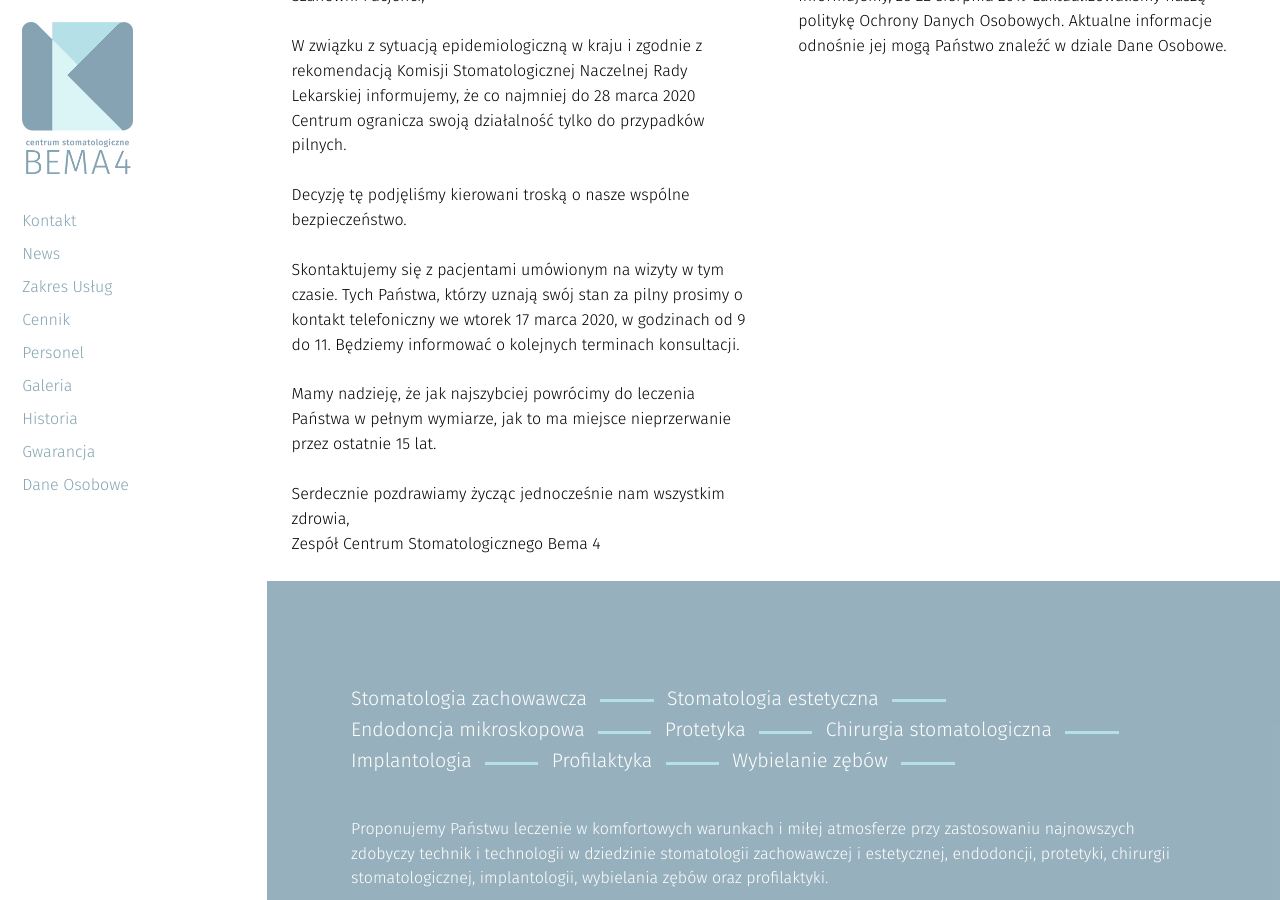
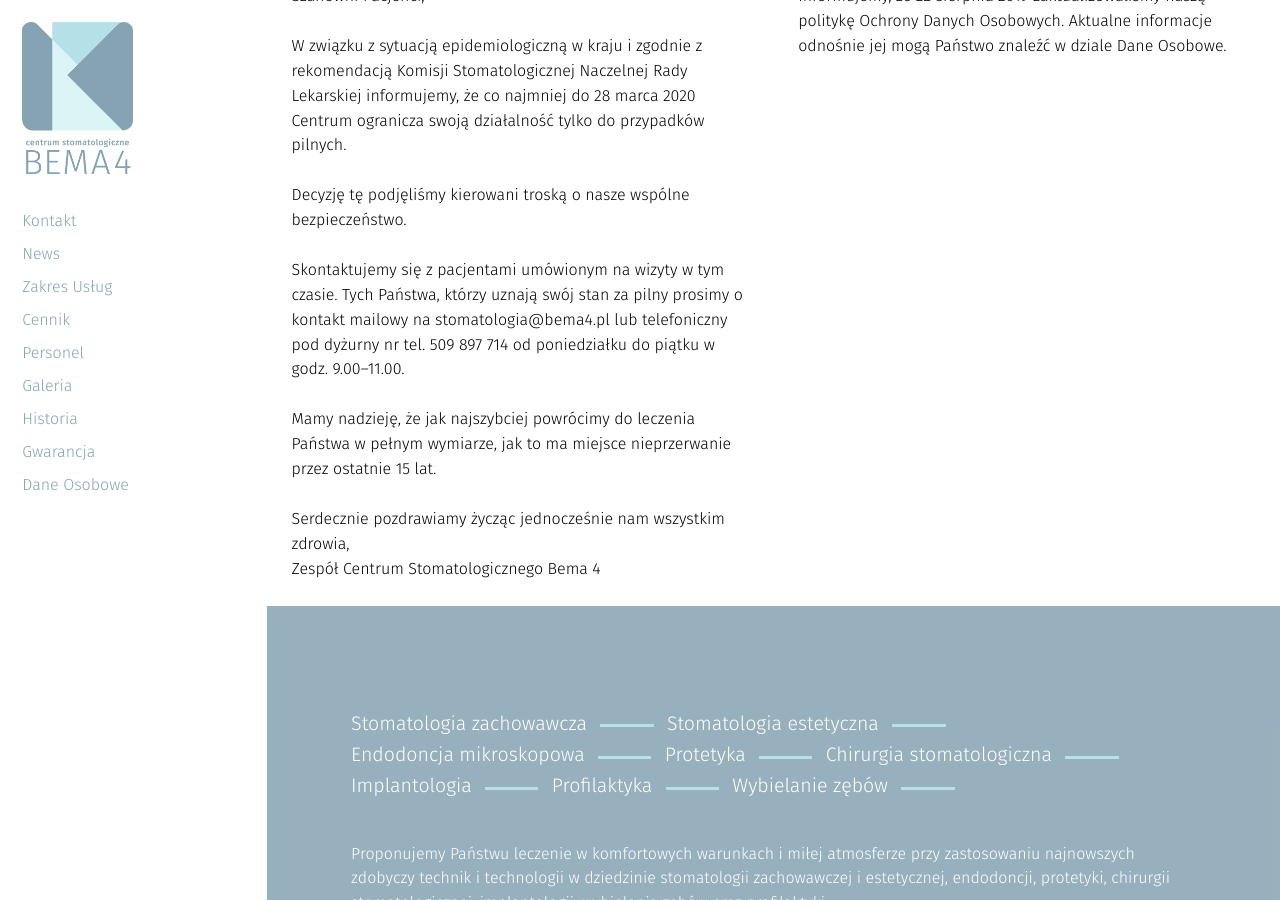
Before and after one commit to CSB4/bema4, a Jekyll site: the page built from index.html, in a window 1280 px wide and 900 px high, scrolled down 1053 px. Built offline with Jekyll 4.4.1, drawn with Linux system fonts in a browser that asks for light colours; nearby versions of some CDN libraries.

Commit message:
aktualizowanie starego ogloszenia (#42)

```diff
--- a/_news/2020-03-15-koronawirus-ograniczenie-dzialalnosci.markdown
+++ b/_news/2020-03-15-koronawirus-ograniczenie-dzialalnosci.markdown
@@ -11,7 +11,7 @@ W związku z sytuacją epidemiologiczną w kraju i zgodnie z <a href="https://ni
 <br><br>
 Decyzję tę podjęliśmy kierowani troską o nasze wspólne bezpieczeństwo.
 <br><br>
-Skontaktujemy się z pacjentami umówionym na wizyty w tym czasie. Tych Państwa, którzy uznają swój stan za pilny prosimy o kontakt telefoniczny we wtorek 17 marca 2020, w godzinach od 9 do 11. Będziemy informować o kolejnych terminach konsultacji.
+Skontaktujemy się z pacjentami umówionym na wizyty w tym czasie. Tych Państwa, którzy uznają swój stan za pilny prosimy o kontakt mailowy na <a href="mailto:stomatologia@bema4.pl">stomatologia@bema4.pl</a> lub telefoniczny pod dyżurny nr tel. <a href="tel:+48509897714">509 897 714</a> od poniedziałku do piątku w godz. 9.00&ndash;11.00.
 <br><br>
 Mamy nadzieję, że jak najszybciej powrócimy do leczenia Państwa w pełnym wymiarze, jak to ma miejsce nieprzerwanie przez ostatnie 15 lat.
 <br><br>
```
